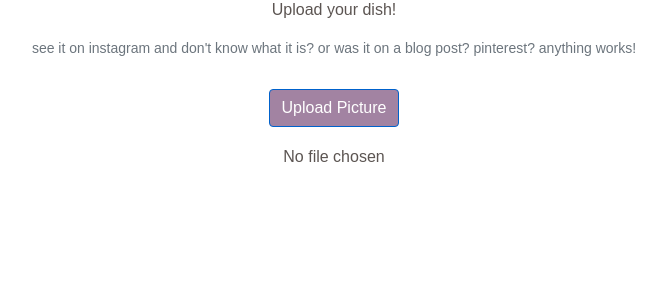
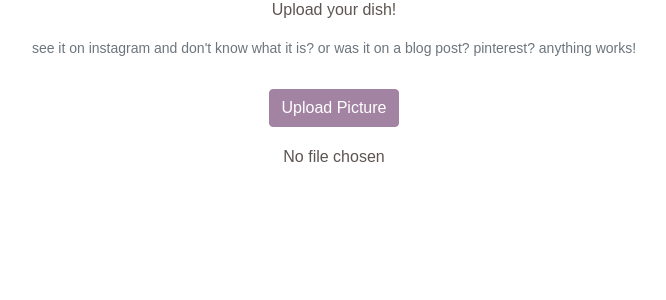
Before and after one commit to kantanatp/platemate, a Flask app: page /upload in a window 1280 px wide, with the pointer over the restyled element. Shown: the part 190-490 px from the top of the page, without its empty margins (306-972 px from the left). Run offline with Flask 3, Linux system fonts and the light colour scheme; some libraries are stand-ins or nearby versions.

Commit message:
formatting correction

```diff
--- a/static/css/style.css
+++ b/static/css/style.css
@@ -79,6 +79,7 @@ header {
 
 .upload-btn:hover {
     background-color: #A283A2;
+    border-color: #A283A2;
     color: white;
 }
 
```
